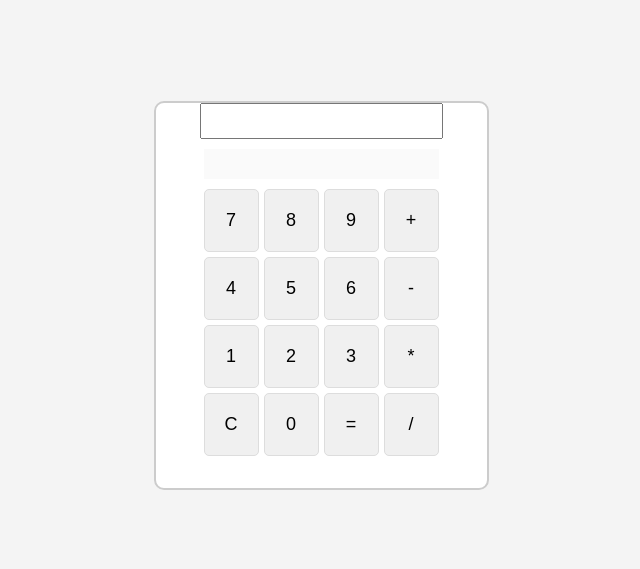
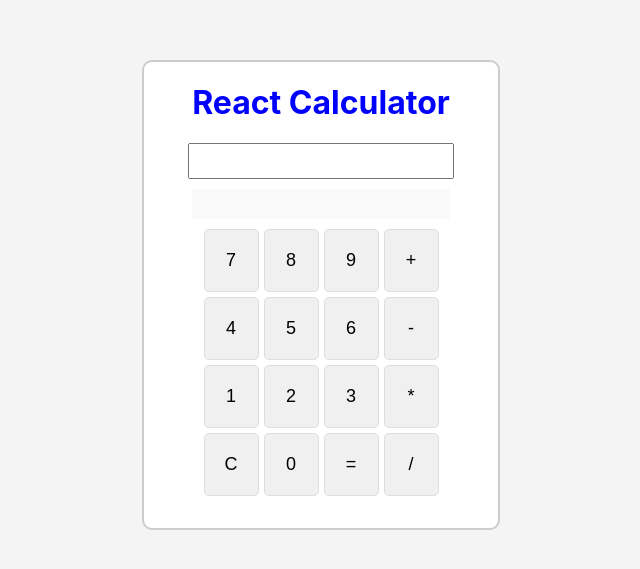
Before and after one commit to Dheeraj2002kumar/XCalculator, a React (Create React App) app in the folder calculator-app/: page / in a window 1280 px wide. Shown: the part 105-674 px from the top of the page, without its empty margins (319-959 px from the left). Built offline with nearby package versions, Linux system fonts and the light colour scheme.

Commit message:
Add heading to Calculator component: include title for better user experience

```diff
--- a/calculator-app/src/Calculator.jsx
+++ b/calculator-app/src/Calculator.jsx
@@ -36,6 +36,7 @@ function Calculator() {
 
   return (
     <div className="calculator">
+      <h1 className="heading">React Calculator</h1>
       <input type="text" value={input} readOnly />
       <div className="result">{result}</div>
       <div className="buttons">
```
